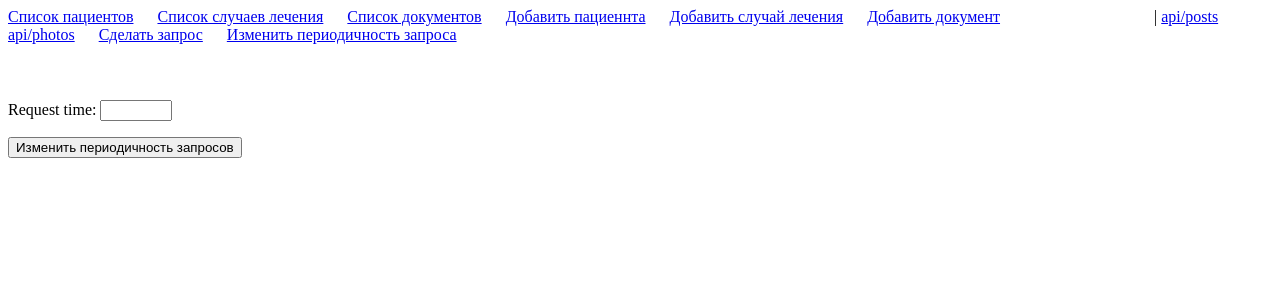
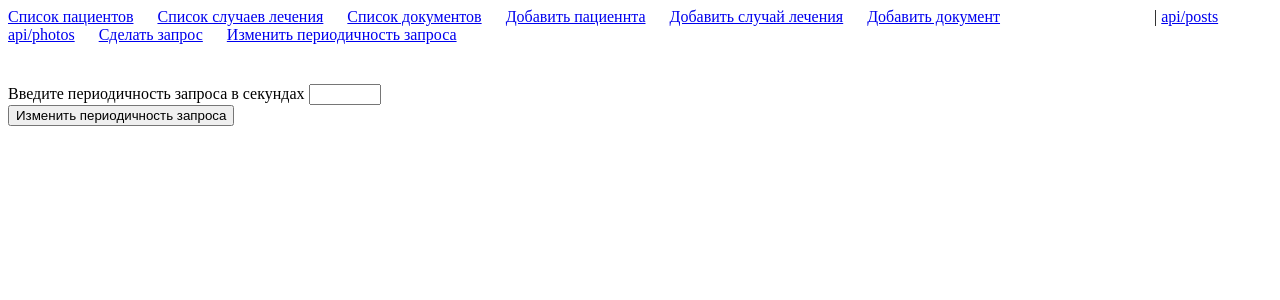
Before and after one commit to MaxZudilenkov/webiomed, a Django app: page /change_request_time/ in a window 1280 px wide. Shown: the top 300 px of the page. Run offline with Django 4.2, Linux system fonts and the light colour scheme.

Commit message:
minor change

```diff
--- a/mainapp/forms.py
+++ b/mainapp/forms.py
@@ -38,4 +38,4 @@ class AddDocumentBodyForm(forms.ModelForm):
         fields = ('filling',)
 
 class RequestTimeForm(forms.Form):
-    request_time = forms.IntegerField(min_value=1, max_value=9999)
+    request_time = forms.IntegerField(min_value=1, max_value=9999, label="Введите периодичность запроса в секундах")
--- a/mainapp/templates/mainapp/server_time.html
+++ b/mainapp/templates/mainapp/server_time.html
@@ -12,10 +12,11 @@
 
     <form method="post">
     {% csrf_token %}
+    {{ form.request_time.label }}
+    {{ form.request_time }}
 
-    {{ form.as_p }}
 
-<div> <button type="submit">Изменить периодичность запросов</button></div>
+<div> <button type="submit">Изменить периодичность запроса</button></div>
 
 
 {% endblock %}
```
Also changed, not shown: 1 other file.
